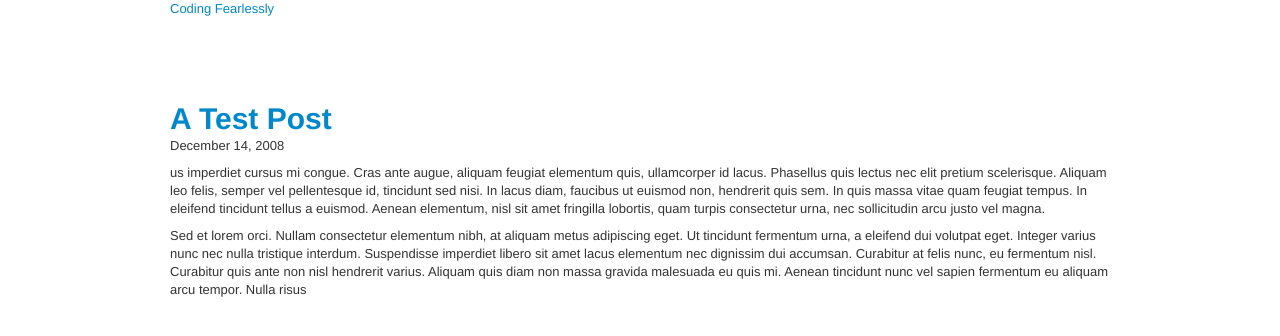
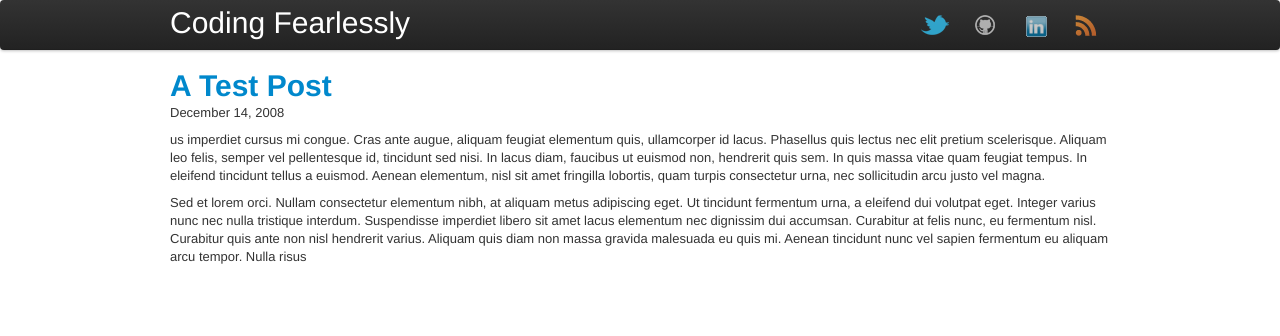
Before and after one commit to mmozuras/mmozuras.github.com, a Jekyll site: the page built from index.html, in a window 1280 px wide. Shown: the top 336 px of the page. Built offline with Jekyll 4.4.1, drawn with Linux system fonts in a browser that asks for light colours; Markdown is read by kramdown in place of the engine named in the settings.

Commit message:
Added links to twitter, github, linkedin

```diff
--- a/_layouts/default.html
+++ b/_layouts/default.html
@@ -11,13 +11,15 @@
 </head>
 <body>
 
-  <div class="topbar" data-scrollspy="scrollspy">
-    <div class="topbar-inner">
+  <div class="navbar" data-scrollspy="scrollspy">
+    <div class="navbar-inner">
       <div class="container">
-        <a class="brand" href="/">
-          Coding Fearlessly
-        </a>
-        <ul class="nav secondary-nav">
+        <a class="brand" href="/">Coding Fearlessly</a>
+        <ul class="nav pull-right">
+            <li><a id="twitter" href="http://www.twitter.com/mmozuras"></a></li>
+            <li><a id="github" href="https://github.com/mmozuras"></a></li>
+            <li><a id="linkedin" href="http://www.linkedin.com/in/mindaugasmozuras"></a></li>
+            <li><a id="rss" href="/atom.xml"></a></li>
         </ul>
       </div>
     </div>
--- a/css/default.css
+++ b/css/default.css
@@ -1,3 +1,35 @@
-#main {
-  padding-top: 65px;
+.navbar .brand {
+  font-size: 30px;
 }
+
+.navbar ul li {
+  height: 50px;
+  width: 50px;
+  opacity: 0.75;
+  filter: alpha(opacity=75);
+}
+
+.navbar ul li:hover {
+  opacity: 1;
+  filter: alpha(opacity=100);
+}
+
+.navbar ul li a {
+  background-image: url(/images/social.png);
+  width: 30px;
+  height: 30px;
+  background-repeat: no-repeat;
+}
+
+.navbar ul li a#twitter {
+  background-position: 0px 0px;
+}
+.navbar ul li a#github {
+  background-position: -50px 0px;
+}
+.navbar ul li a#linkedin {
+  background-position: -100px 0px;
+}
+.navbar ul li a#rss {
+  background-position: -150px 0px;
+}
```
Also changed, not shown: images/classic_social.png (added), images/social.png (added).
